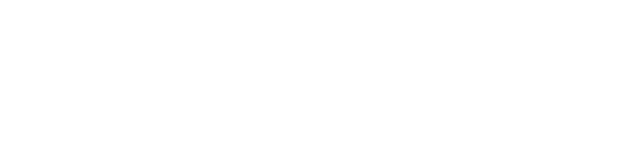
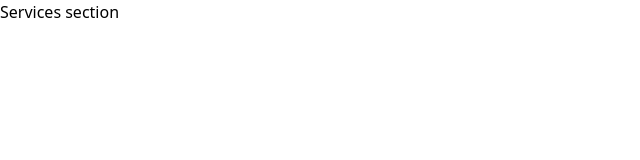
Before and after one commit to nichiren96/learn-tailwind, a plain HTML site: page index.html in a window 1280 px wide. Shown: the whole page, without its empty margins (0-640 px from the left). Drawn offline with nearby package versions, Linux system fonts and the light colour scheme.

Commit message:
Added services section

```diff
--- a/index.html
+++ b/index.html
@@ -7,5 +7,7 @@
     <script src="https://cdn.tailwindcss.com"></script>
     <title>Tailwind CSS</title>
   </head>
-  <body></body>
+  <body>
+    <h1>Services section</h1>
+  </body>
 </html>
```
